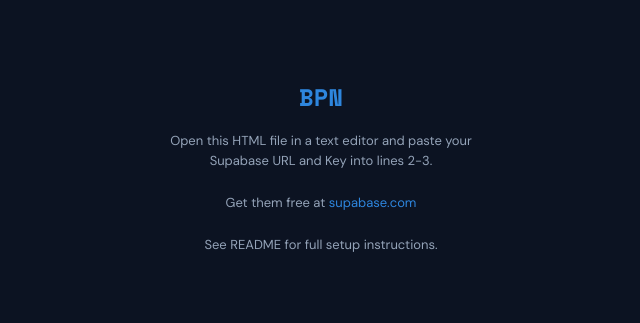
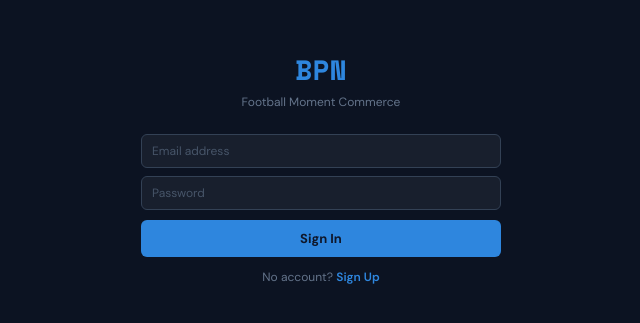
Before and after one commit to AdityaBasak1/bpn-ops, a plain HTML site: page index.html in a window 1280 px wide. Shown: the part 233-556 px from the top of the page, without its empty margins (319-959 px from the left). Drawn offline with nearby package versions, Linux system fonts and the light colour scheme.

Commit message:
Update index.html

```diff
--- a/index.html
+++ b/index.html
@@ -41,8 +41,8 @@ a{text-decoration:none}
 <div id="app"></div>
 <script>
 // ═══ PASTE YOUR SUPABASE CREDENTIALS HERE ═══
-const SUPABASE_URL = "";
-const SUPABASE_KEY = "";
+const SUPABASE_URL = "https://sdgdznaagzgwpbihakyx.supabase.co";
+const SUPABASE_KEY = "eyJhbGciOiJIUzI1NiIsInR5cCI6IkpXVCJ9.eyJpc3MiOiJzdXBhYmFzZSIsInJlZiI6InNkZ2R6bmFhZ3pnd3BiaWhha3l4Iiwicm9sZSI6ImFub24iLCJpYXQiOjE3NzY0NjI1ODIsImV4cCI6MjA5MjAzODU4Mn0.hNOMbQvRqh5Rh4y03NNR3yRY4G_Z1QxFaDuJmW3jTh4";
 // ═════════════════════════════════════════════
 
 if(!SUPABASE_URL||!SUPABASE_KEY){document.getElementById("app").innerHTML='<div class="auth-wrap"><div class="auth-box" style="text-align:center"><div style="font-family:Space Mono,monospace;font-size:24px;color:#2e86de;font-weight:700;margin-bottom:16px">BPN</div><div style="color:#94a3b8;font-size:13px;line-height:1.6">Open this HTML file in a text editor and paste your Supabase URL and Key into lines 2-3.<br><br>Get them free at <a href="https://supabase.com" target="_blank" style="color:#2e86de">supabase.com</a><br><br>See README for full setup instructions.</div></div></div>';throw new Error("No Supabase credentials")}
```
